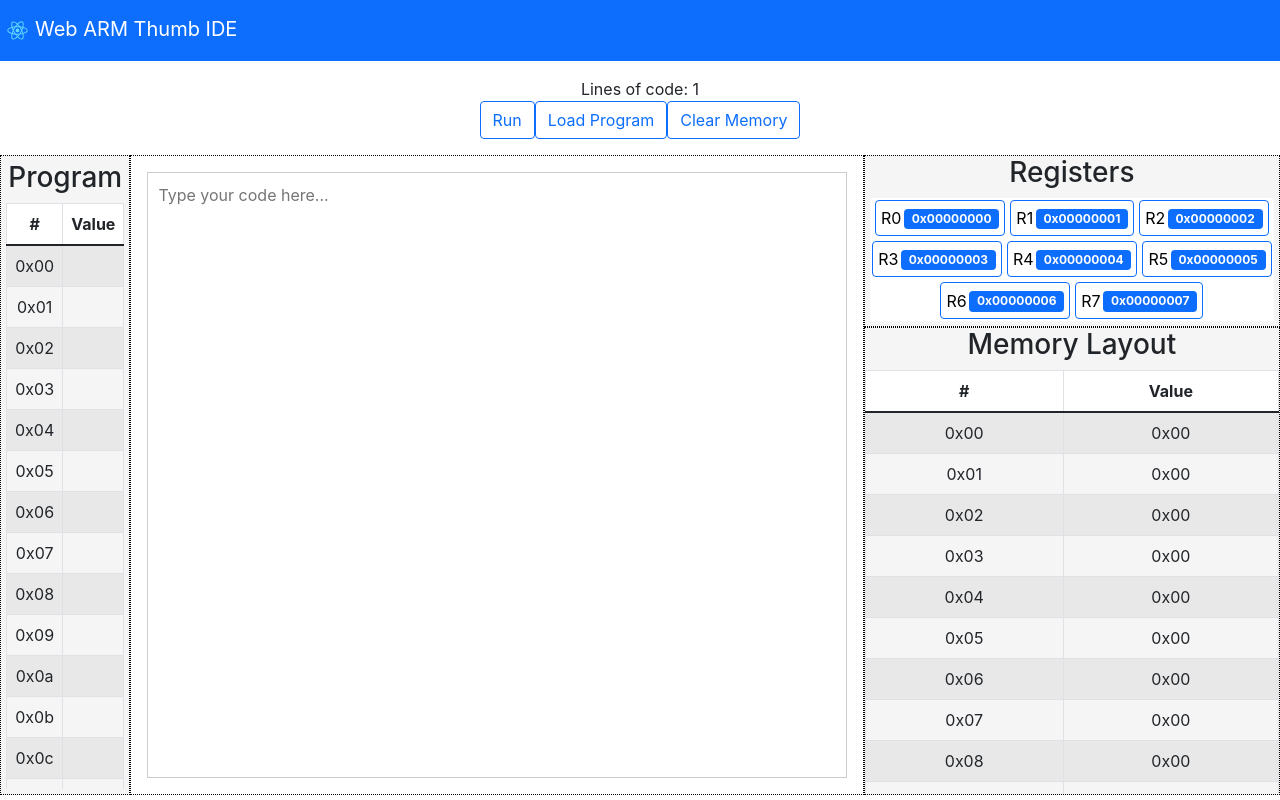
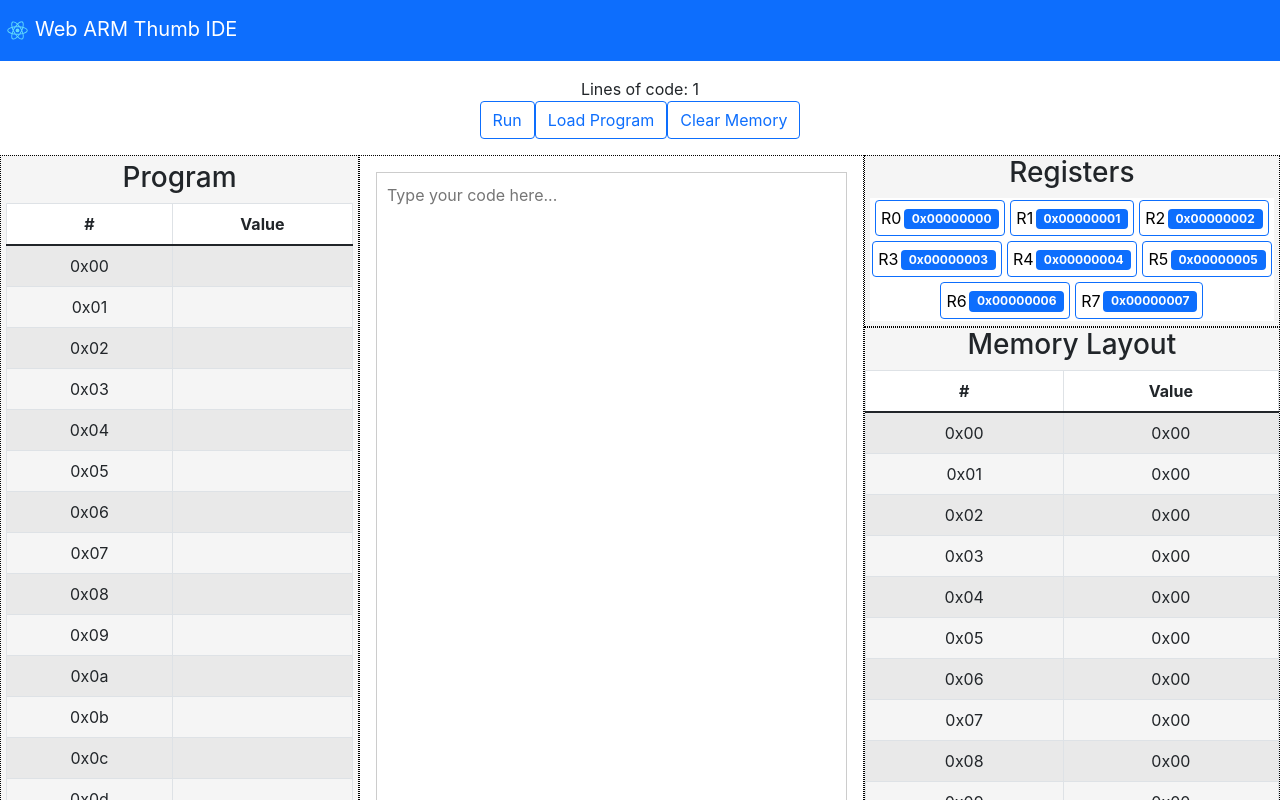
Before and after one commit to FreddyJS/wthumb, a React (Create React App) app in the folder frontend/: page / in a window 1280 px wide. Shown: the top 800 px of the page. Built offline with nearby package versions, Linux system fonts and the light colour scheme.

Commit message:
[frontend] Style changes

```diff
--- a/frontend/src/App.scss
+++ b/frontend/src/App.scss
@@ -41,6 +41,6 @@
 .content-code {
   display: flex;
   flex-direction: row;
-  width: 100%;
+  flex-wrap: wrap;
   height: 80vh;
 }
--- a/frontend/src/App.tsx
+++ b/frontend/src/App.tsx
@@ -43,17 +43,18 @@ function App() {
       <div className="content">
         {/* Here we should change between different modes, for now lets just put a text editor*/}
         <p></p>
-        <p>Lines of code: {code.split("\n").length}
+        <div>Lines of code: {code.split("\n").length}
           <div>
             <Button variant="outline-primary" onClick={startEmul}>Run</Button>
             <Button variant="outline-primary" onClick={() => {dispatch(updateProgram(code))}}>Load Program</Button>
             <Button variant="outline-primary">Clear Memory</Button>
           </div>
-        </p>
+          <p></p>
+        </div>
         <div className='content-code'>
           <Program/>
           <CodeEditor placeHolder="Type your code here..." onChange={(text) => {setCode(text)}}/>
-          <div style={{display: "flex", flexDirection: "column"}}>
+          <div>
             <Registers/>
             <Memory/>
           </div>
--- a/frontend/src/components/Memory/memory.scss
+++ b/frontend/src/components/Memory/memory.scss
@@ -1,9 +1,5 @@
 .memory {
-    display: flex;
-    flex-direction: column;
     background-color: #f5f5f5;
-    overflow: hidden;
-    flex: 1 1 0px;
     border: 1px dotted #000;
 }
 
@@ -20,8 +16,3 @@
         top: 0;
     }
 }
-
-.memory-table {
-    width: 100%;
-    table-layout: fixed;
-}
--- a/frontend/src/components/Program/program.scss
+++ b/frontend/src/components/Program/program.scss
@@ -1,7 +1,5 @@
 .program {
-  display: flex;
-  flex-direction: column;
-  flex: 0 1 auto;
+  flex: 1 1 auto;
   padding: 5px;
   background-color: #f5f5f5;
   border: 1px dotted #000;
--- a/frontend/src/components/Registers/Registers.tsx
+++ b/frontend/src/components/Registers/Registers.tsx
@@ -13,7 +13,7 @@ const Registers = () => {
     let row: JSX.Element[] = [];
     for (let i = first; i < last; i++) {
       row.push(
-        <Button variant="outline-primary" className="registers-item">
+        <Button key={i} variant="outline-primary" className="registers-item">
           <div className="registers-item-name">R{i}</div>
           <div>
             <Badge bg="primary" className="registers-item-value">0x{regs[i].toString(16).padStart(8, '0')}</Badge>
```
